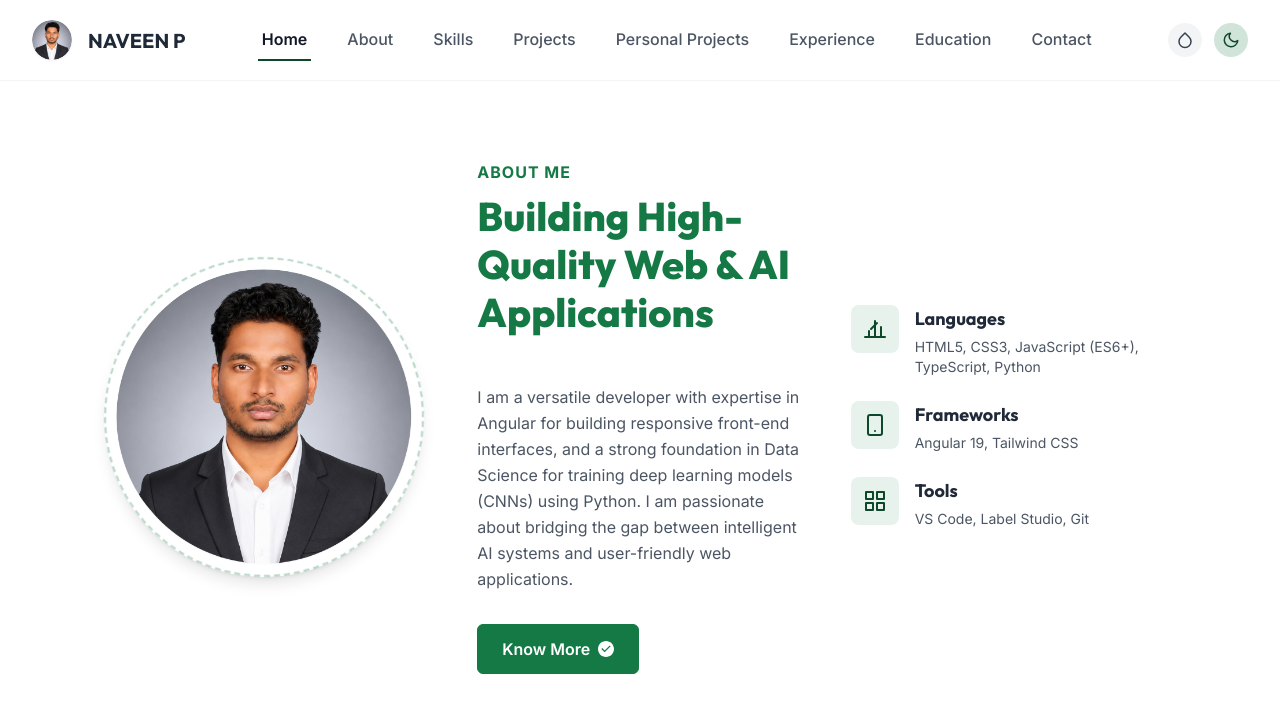
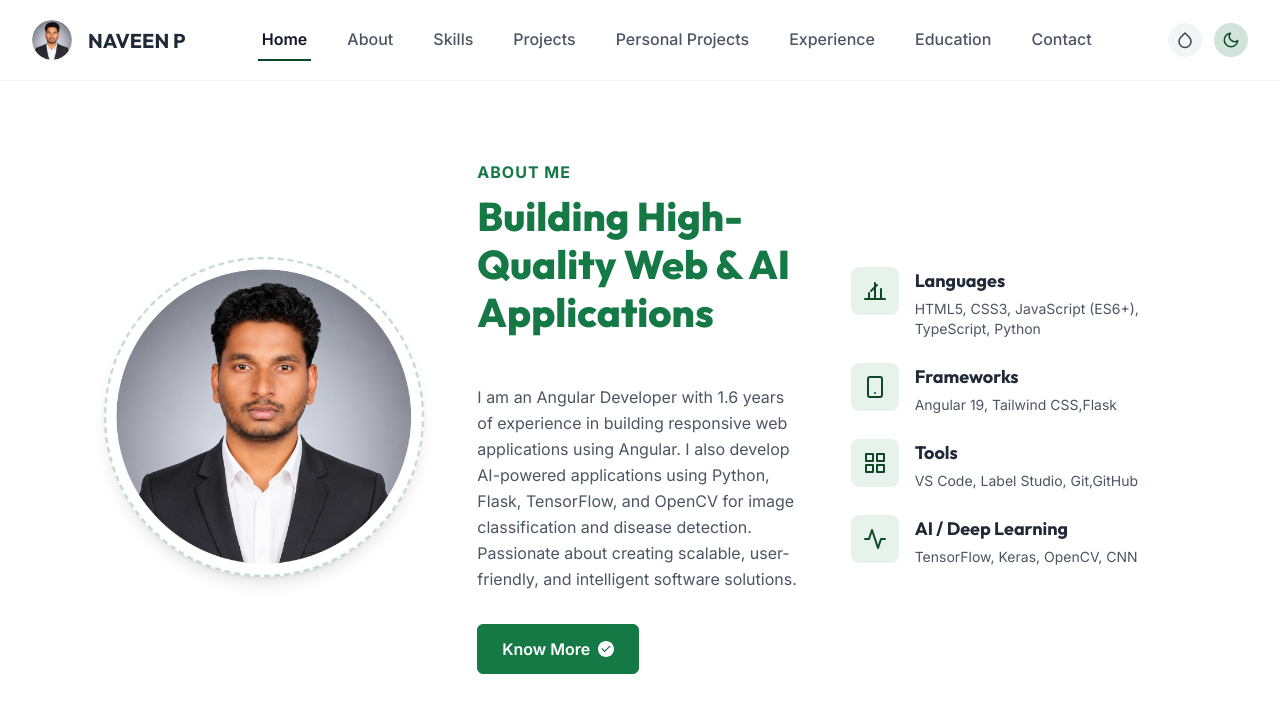
Before and after one commit to nvnpalani/Portfolio, an Angular app: page /about in a window 1280 px wide. Both pictures are taken after a click on the button "ENTER PORTFOLIO". Shown: the top 712 px of the page. Built offline with nearby package versions, Linux system fonts and the light colour scheme.

Commit message:
Update skills and about sections with AI/Deep Learning

```diff
--- a/src/app/module/about/about.component.html
+++ b/src/app/module/about/about.component.html
@@ -21,8 +21,7 @@
         </h2>
 
         <p class="text-gray-600 dark:text-[#cbd5e1] mb-8 leading-relaxed">
-          I am a versatile developer with expertise in Angular for building responsive front-end interfaces, and a strong foundation in Data Science for training deep learning models (CNNs) using Python. I am passionate about bridging the gap between intelligent AI systems and user-friendly web applications.
-        </p>
+I am an Angular Developer with 1.6 years of experience in building responsive web applications using Angular. I also develop AI-powered applications using Python, Flask, TensorFlow, and OpenCV for image classification and disease detection. Passionate about creating scalable, user-friendly, and intelligent software solutions.        </p>
 
         <a href="#about" class="btn-primary inline-flex">
           Know More
@@ -51,7 +50,7 @@
           </div>
           <div>
             <h4 class="text-gray-900 dark:text-[#f8fafc] font-bold text-lg mb-1 outfit-font">Frameworks</h4>
-            <p class="text-gray-600 dark:text-[#cbd5e1] text-sm">Angular 19, Tailwind CSS</p>
+            <p class="text-gray-600 dark:text-[#cbd5e1] text-sm">Angular 19, Tailwind CSS,Flask</p>
           </div>
         </div>
 
@@ -62,7 +61,18 @@
           </div>
           <div>
             <h4 class="text-gray-900 dark:text-[#f8fafc] font-bold text-lg mb-1 outfit-font">Tools</h4>
-            <p class="text-gray-600 dark:text-[#cbd5e1] text-sm">VS Code, Label Studio, Git</p>
+            <p class="text-gray-600 dark:text-[#cbd5e1] text-sm">VS Code, Label Studio, Git,GitHub</p>
+          </div>
+        </div>
+
+        <!-- Item 4 -->
+        <div class="flex items-start gap-4">
+          <div class="w-12 h-12 rounded-lg bg-primary-50 flex items-center justify-center text-primary-700 flex-shrink-0">
+            <svg xmlns="http://www.w3.org/2000/svg" width="24" height="24" viewBox="0 0 24 24" fill="none" stroke="currentColor" stroke-width="2" stroke-linecap="round" stroke-linejoin="round"><polyline points="22 12 18 12 15 21 9 3 6 12 2 12"></polyline></svg>
+          </div>
+          <div>
+            <h4 class="text-gray-900 dark:text-[#f8fafc] font-bold text-lg mb-1 outfit-font">AI / Deep Learning</h4>
+            <p class="text-gray-600 dark:text-[#cbd5e1] text-sm">TensorFlow, Keras, OpenCV, CNN</p>
           </div>
         </div>
 
--- a/src/app/module/skills/skills.component.html
+++ b/src/app/module/skills/skills.component.html
@@ -8,7 +8,11 @@
       <!-- Card 1 -->
       <div class="card flex flex-col items-center sm:items-start text-center sm:text-left">
         <div class="w-12 h-12 rounded-lg bg-primary-50 flex items-center justify-center text-primary-700 mb-4">
-          <svg xmlns="http://www.w3.org/2000/svg" width="24" height="24" viewBox="0 0 24 24" fill="none" stroke="currentColor" stroke-width="2" stroke-linecap="round" stroke-linejoin="round"><polyline points="16 18 22 12 16 6"></polyline><polyline points="8 6 2 12 8 18"></polyline></svg>
+          <svg xmlns="http://www.w3.org/2000/svg" width="24" height="24" viewBox="0 0 24 24" fill="none"
+            stroke="currentColor" stroke-width="2" stroke-linecap="round" stroke-linejoin="round">
+            <polyline points="16 18 22 12 16 6"></polyline>
+            <polyline points="8 6 2 12 8 18"></polyline>
+          </svg>
         </div>
         <h4 class="text-gray-900 dark:text-[#f8fafc] font-bold mb-3 outfit-font">Languages</h4>
         <ul class="text-sm text-gray-600 dark:text-[#cbd5e1] space-y-2">
@@ -30,7 +34,12 @@
       <!-- Card 2 -->
       <div class="card flex flex-col items-center sm:items-start text-center sm:text-left">
         <div class="w-12 h-12 rounded-lg bg-primary-50 flex items-center justify-center text-primary-700 mb-4">
-          <svg xmlns="http://www.w3.org/2000/svg" width="24" height="24" viewBox="0 0 24 24" fill="none" stroke="currentColor" stroke-width="2" stroke-linecap="round" stroke-linejoin="round"><rect x="18" y="3" width="4" height="18"></rect><rect x="10" y="8" width="4" height="13"></rect><rect x="2" y="13" width="4" height="8"></rect></svg>
+          <svg xmlns="http://www.w3.org/2000/svg" width="24" height="24" viewBox="0 0 24 24" fill="none"
+            stroke="currentColor" stroke-width="2" stroke-linecap="round" stroke-linejoin="round">
+            <rect x="18" y="3" width="4" height="18"></rect>
+            <rect x="10" y="8" width="4" height="13"></rect>
+            <rect x="2" y="13" width="4" height="8"></rect>
+          </svg>
         </div>
         <h4 class="text-gray-900 dark:text-[#f8fafc] font-bold mb-3 outfit-font">Frameworks</h4>
         <ul class="text-sm text-gray-600 dark:text-[#cbd5e1] space-y-2">
@@ -40,13 +49,21 @@
           <li class="flex items-center gap-2 justify-start">
             <span class="w-1.5 h-1.5 rounded-full bg-primary-500"></span> Tailwind CSS
           </li>
+          <li class="flex items-center gap-2 justify-start">
+            <span class="w-1.5 h-1.5 rounded-full bg-primary-500"></span> Flask
+          </li>
         </ul>
       </div>
 
       <!-- Card 3 -->
       <div class="card flex flex-col items-center sm:items-start text-center sm:text-left">
         <div class="w-12 h-12 rounded-lg bg-primary-50 flex items-center justify-center text-primary-700 mb-4">
-          <svg xmlns="http://www.w3.org/2000/svg" width="24" height="24" viewBox="0 0 24 24" fill="none" stroke="currentColor" stroke-width="2" stroke-linecap="round" stroke-linejoin="round"><path d="M14.7 6.3a1 1 0 0 0 0 1.4l1.6 1.6a1 1 0 0 0 1.4 0l3.77-3.77a6 6 0 0 1-7.94 7.94l-6.91 6.91a2.12 2.12 0 0 1-3-3l6.91-6.91a6 6 0 0 1 7.94-7.94l-3.76 3.76z"></path></svg>
+          <svg xmlns="http://www.w3.org/2000/svg" width="24" height="24" viewBox="0 0 24 24" fill="none"
+            stroke="currentColor" stroke-width="2" stroke-linecap="round" stroke-linejoin="round">
+            <path
+              d="M14.7 6.3a1 1 0 0 0 0 1.4l1.6 1.6a1 1 0 0 0 1.4 0l3.77-3.77a6 6 0 0 1-7.94 7.94l-6.91 6.91a2.12 2.12 0 0 1-3-3l6.91-6.91a6 6 0 0 1 7.94-7.94l-3.76 3.76z">
+            </path>
+          </svg>
         </div>
         <h4 class="text-gray-900 dark:text-[#f8fafc] font-bold mb-3 outfit-font">Tools</h4>
         <ul class="text-sm text-gray-600 dark:text-[#cbd5e1] space-y-2">
@@ -59,13 +76,19 @@
           <li class="flex items-center gap-2 justify-start">
             <span class="w-1.5 h-1.5 rounded-full bg-primary-500"></span> Git
           </li>
+          <li class="flex items-center gap-2 justify-start">
+            <span class="w-1.5 h-1.5 rounded-full bg-primary-500"></span> GitHub
+          </li>
         </ul>
       </div>
 
       <!-- Card 4 -->
       <div class="card flex flex-col items-center sm:items-start text-center sm:text-left">
         <div class="w-12 h-12 rounded-lg bg-primary-50 flex items-center justify-center text-primary-700 mb-4">
-          <svg xmlns="http://www.w3.org/2000/svg" width="24" height="24" viewBox="0 0 24 24" fill="none" stroke="currentColor" stroke-width="2" stroke-linecap="round" stroke-linejoin="round"><polyline points="22 12 18 12 15 21 9 3 6 12 2 12"></polyline></svg>
+          <svg xmlns="http://www.w3.org/2000/svg" width="24" height="24" viewBox="0 0 24 24" fill="none"
+            stroke="currentColor" stroke-width="2" stroke-linecap="round" stroke-linejoin="round">
+            <polyline points="22 12 18 12 15 21 9 3 6 12 2 12"></polyline>
+          </svg>
         </div>
         <h4 class="text-gray-900 dark:text-[#f8fafc] font-bold mb-3 outfit-font">AI / ML</h4>
         <ul class="text-sm text-gray-600 dark:text-[#cbd5e1] space-y-2">
@@ -76,18 +99,25 @@
             <span class="w-1.5 h-1.5 rounded-full bg-primary-500"></span> CNN
           </li>
           <li class="flex items-center gap-2 justify-start">
-            <span class="w-1.5 h-1.5 rounded-full bg-primary-500"></span> Pandas & NumPy
+            <span class="w-1.5 h-1.5 rounded-full bg-primary-500"></span> Keras
           </li>
           <li class="flex items-center gap-2 justify-start">
-            <span class="w-1.5 h-1.5 rounded-full bg-primary-500"></span> Data Analysis
+            <span class="w-1.5 h-1.5 rounded-full bg-primary-500"></span> OpenCV
           </li>
+          <li class="flex items-center gap-2 justify-start">
+            <span class="w-1.5 h-1.5 rounded-full bg-primary-500"></span> Pillow
+          </li>
+
         </ul>
       </div>
 
       <!-- Card 5 -->
       <div class="card flex flex-col items-center sm:items-start text-center sm:text-left">
         <div class="w-12 h-12 rounded-lg bg-primary-50 flex items-center justify-center text-primary-700 mb-4">
-          <svg xmlns="http://www.w3.org/2000/svg" width="24" height="24" viewBox="0 0 24 24" fill="none" stroke="currentColor" stroke-width="2" stroke-linecap="round" stroke-linejoin="round"><path d="M21 15a2 2 0 0 1-2 2H7l-4 4V5a2 2 0 0 1 2-2h14a2 2 0 0 1 2 2z"></path></svg>
+          <svg xmlns="http://www.w3.org/2000/svg" width="24" height="24" viewBox="0 0 24 24" fill="none"
+            stroke="currentColor" stroke-width="2" stroke-linecap="round" stroke-linejoin="round">
+            <path d="M21 15a2 2 0 0 1-2 2H7l-4 4V5a2 2 0 0 1 2-2h14a2 2 0 0 1 2 2z"></path>
+          </svg>
         </div>
         <h4 class="text-gray-900 dark:text-[#f8fafc] font-bold mb-3 outfit-font">Spoken</h4>
         <ul class="text-sm text-gray-600 dark:text-[#cbd5e1] space-y-2">
```
Also changed, not shown: 1 other file (tests, documents, lock files or other folders).
